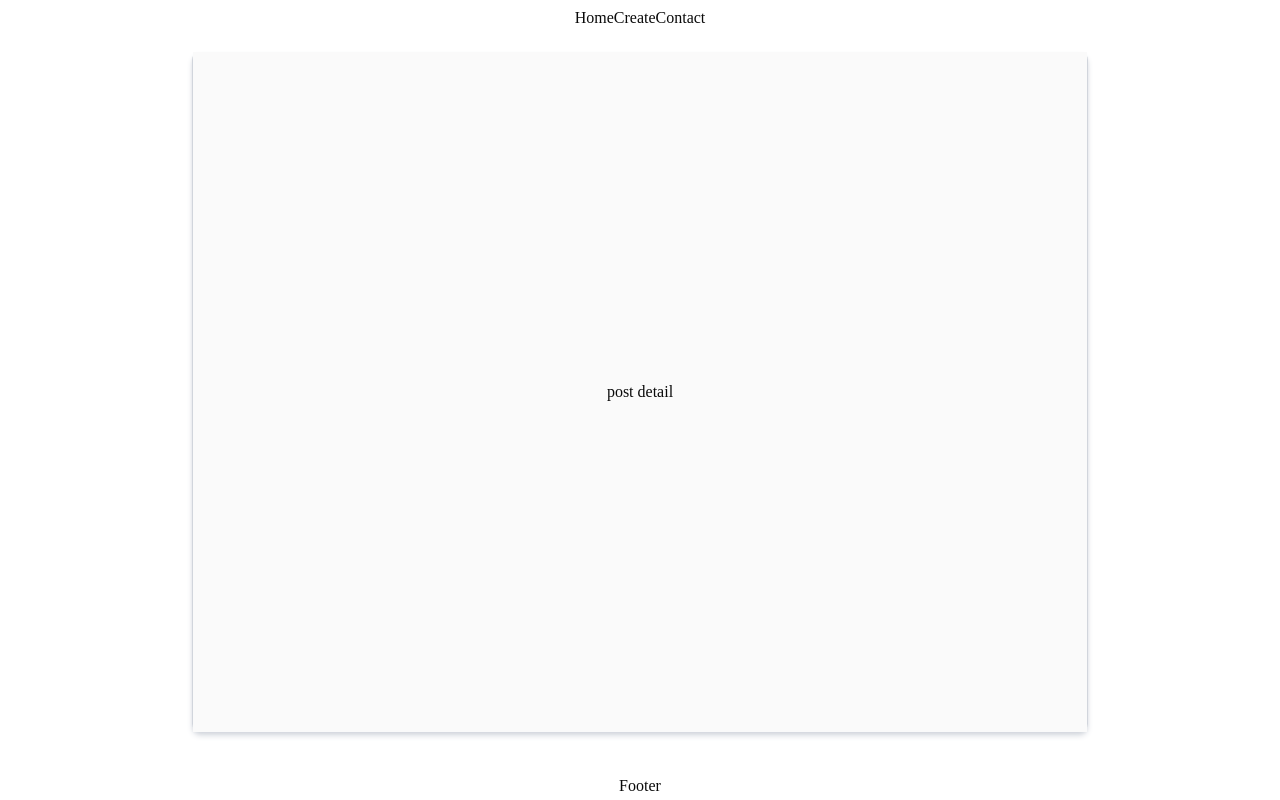
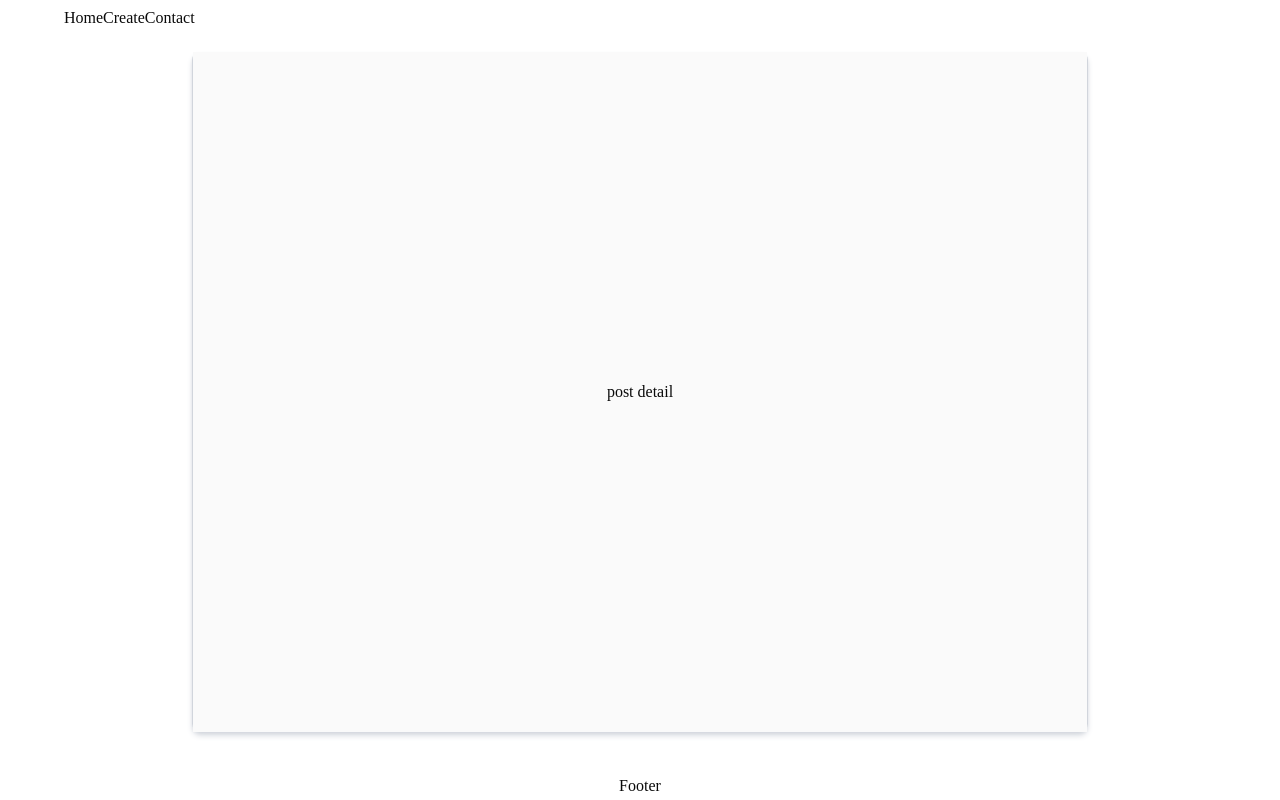
Before and after one commit to PREPMND/BlogMait, a Next.js app: page / in a window 1280 px wide. Built offline with nearby package versions, Linux system fonts and the light colour scheme.

Commit message:
Aug 5, 2026, 3:14 PM

```diff
--- a/components/layout/header.tsx
+++ b/components/layout/header.tsx
@@ -15,7 +15,7 @@ export default function Header() {
 
     return (
         <div className="w-full sticky top-1 md:w-[90%] mx-auto h-16 flex justify-center items-center">
-            <div className="flex items-center justify-evenly w-full " >
+            <div className="flex items-cen w-full " >
                 <nav className="flex ">
                     {
                         navItems.map((item) => (
```
